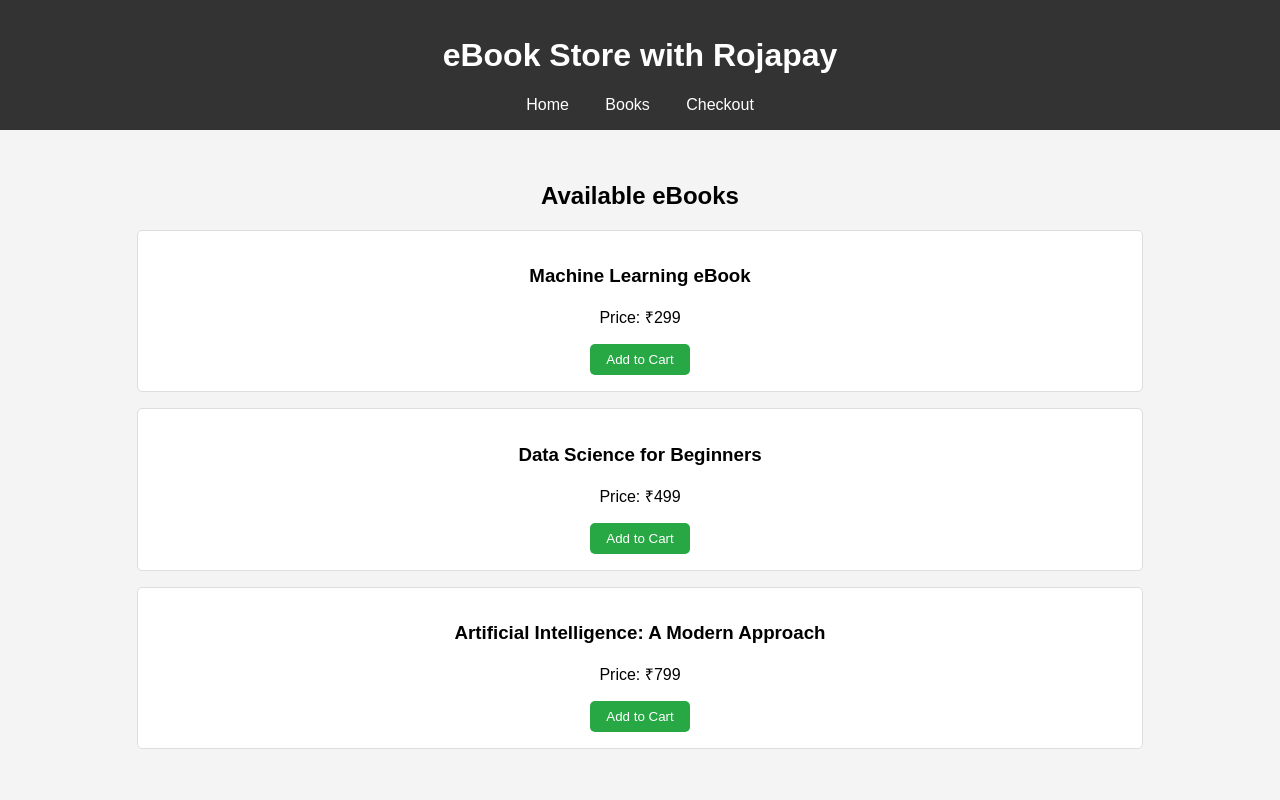
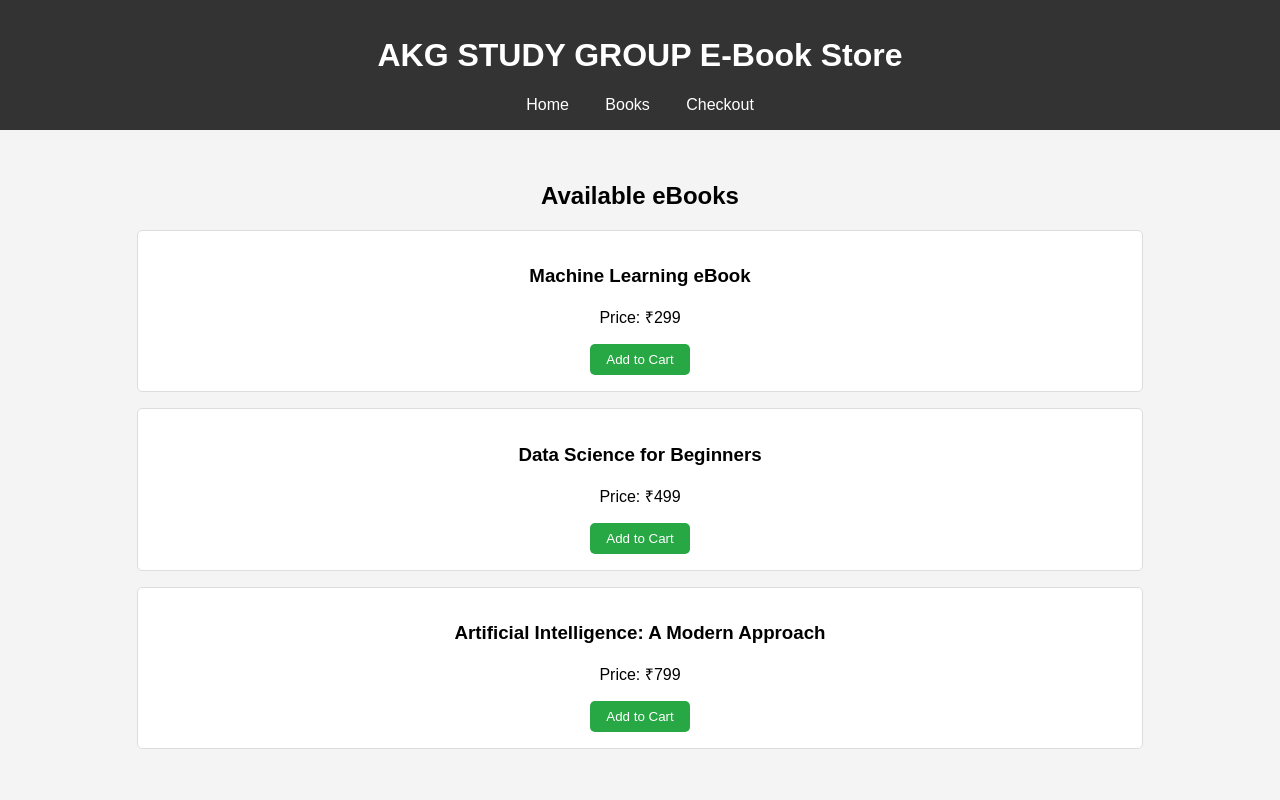
Before and after one commit to Ankitgupta9569/AKG-STUDY-GROUP, a plain HTML site: page index.html in a window 1280 px wide. Shown: the top 800 px of the page. Drawn offline with Linux system fonts and the light colour scheme.

Commit message:
Update index.html

```diff
--- a/index.html
+++ b/index.html
@@ -3,7 +3,7 @@
 <head>
     <meta charset="UTF-8">
     <meta name="viewport" content="width=device-width, initial-scale=1.0">
-    <title>AKG STUDY GROUP E-Book Store</title>
+    <title> E-Book Store</title>
     <style>
         body {
             font-family: Arial, sans-serif;
@@ -63,7 +63,7 @@
 <body>
     <!-- Header -->
     <header>
-        <h1>eBook Store with Rojapay</h1>
+        <h1>AKG STUDY GROUP E-Book Store</h1>
         <nav>
             <a href="#">Home</a>
             <a href="#">Books</a>
```
